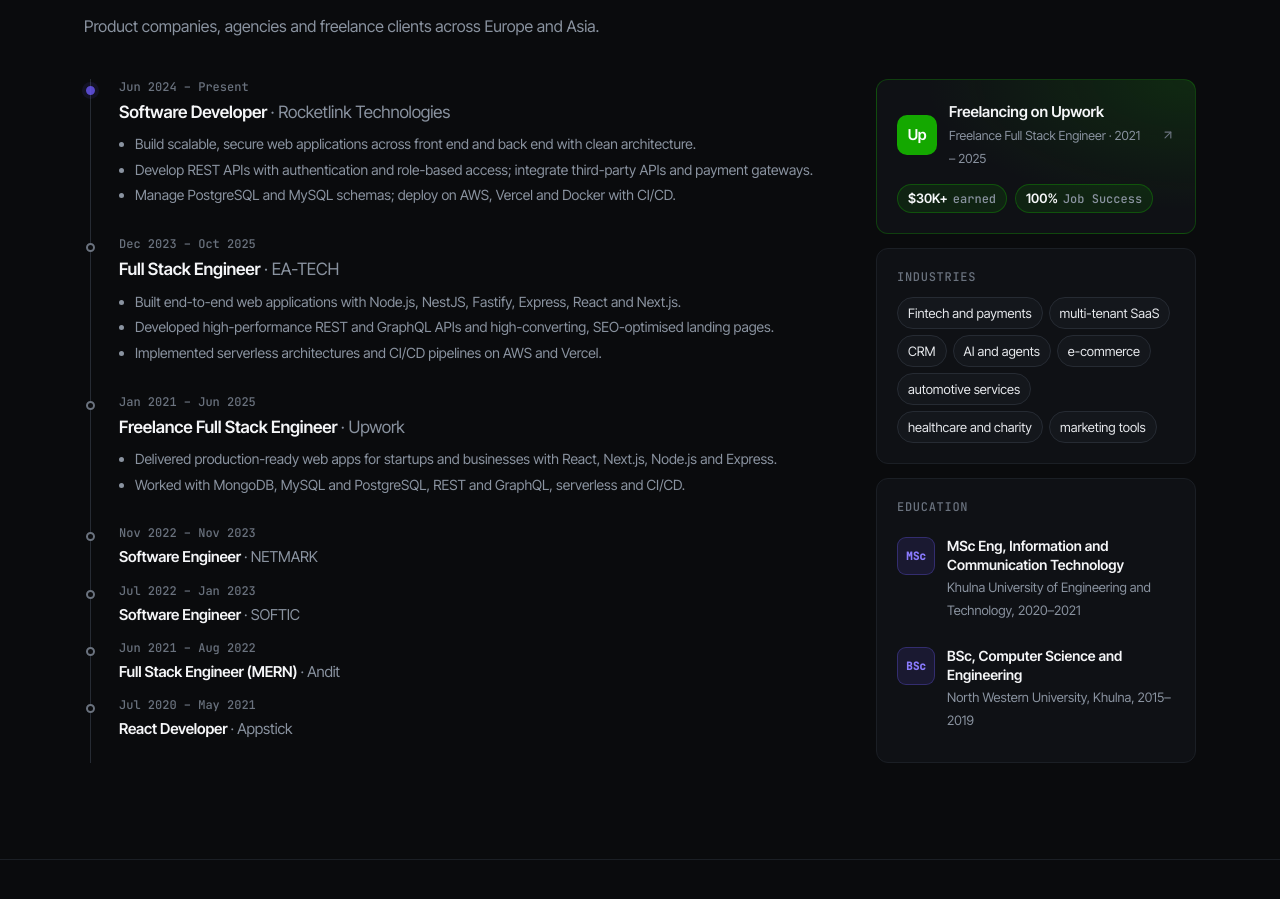
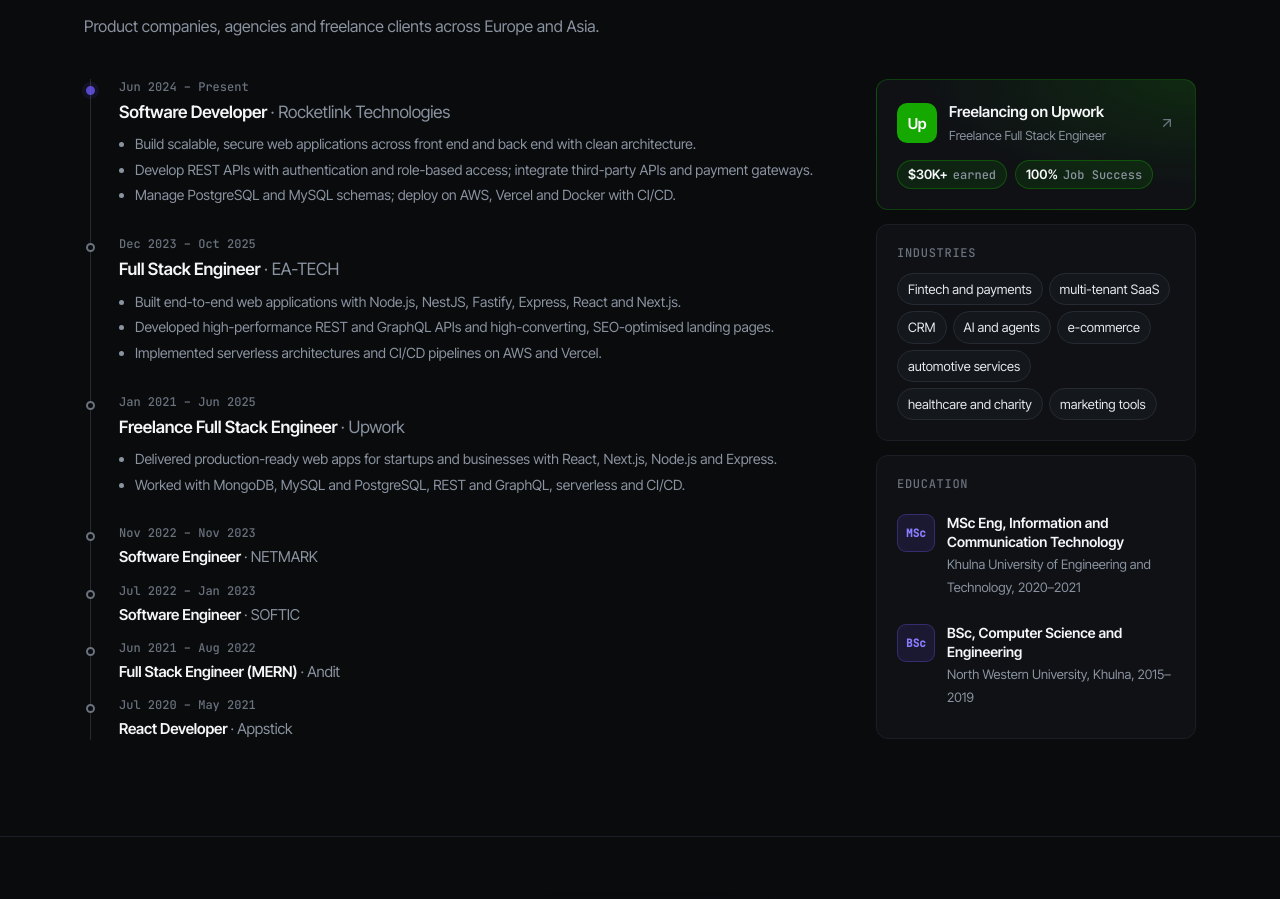
Before and after one commit to amsohag007/my-portfolio, a Next.js app: page / in a window 1280 px wide. Shown: the part 5321-6220 px from the top of the page. Built offline with nearby package versions, Linux system fonts and the light colour scheme.

Commit message:
Upwork card: drop the year range

```diff
--- a/app/page.tsx
+++ b/app/page.tsx
@@ -297,7 +297,7 @@
                       <span className="ulogo">Up</span>
                       <div>
                         <b>Freelancing on Upwork</b>
-                        <span className="us">Freelance Full Stack Engineer · 2021 – 2025</span>
+                        <span className="us">Freelance Full Stack Engineer</span>
                       </div>
                       {profile.upwork && <ArrowUpRight className="ua" size={16} strokeWidth={2} />}
                     </div>
```
